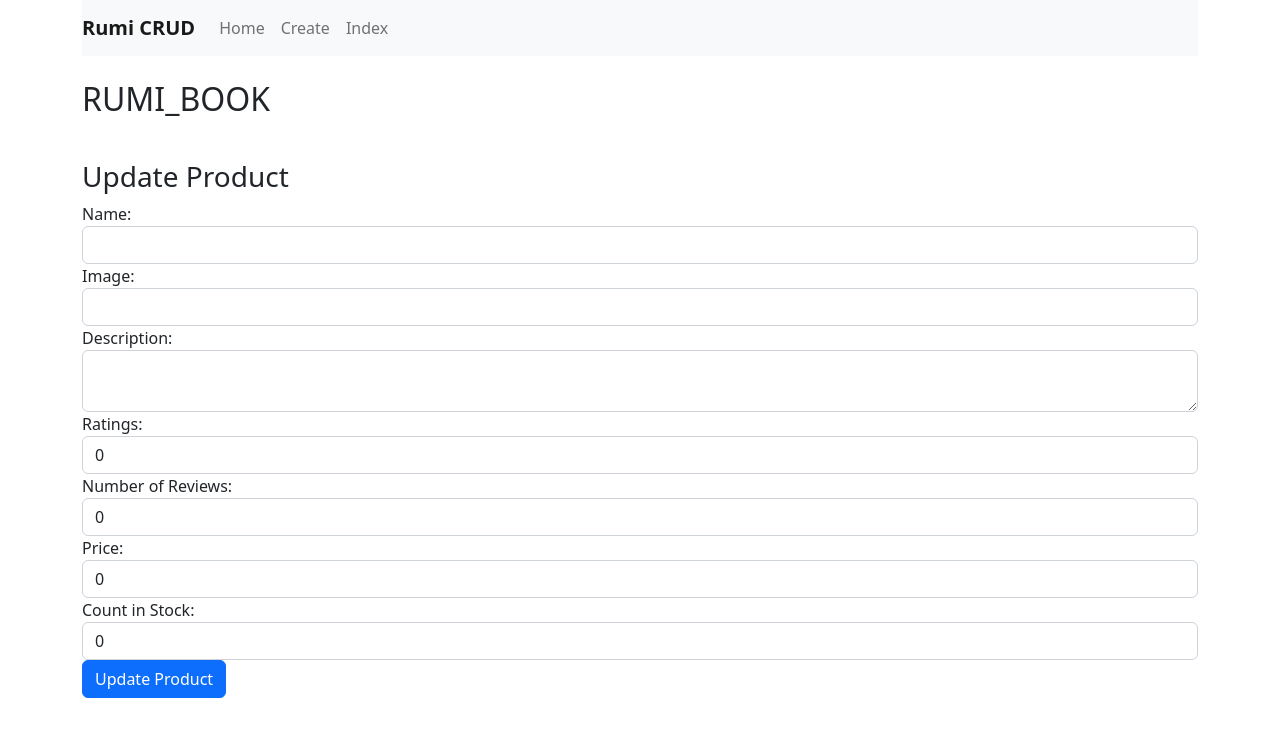
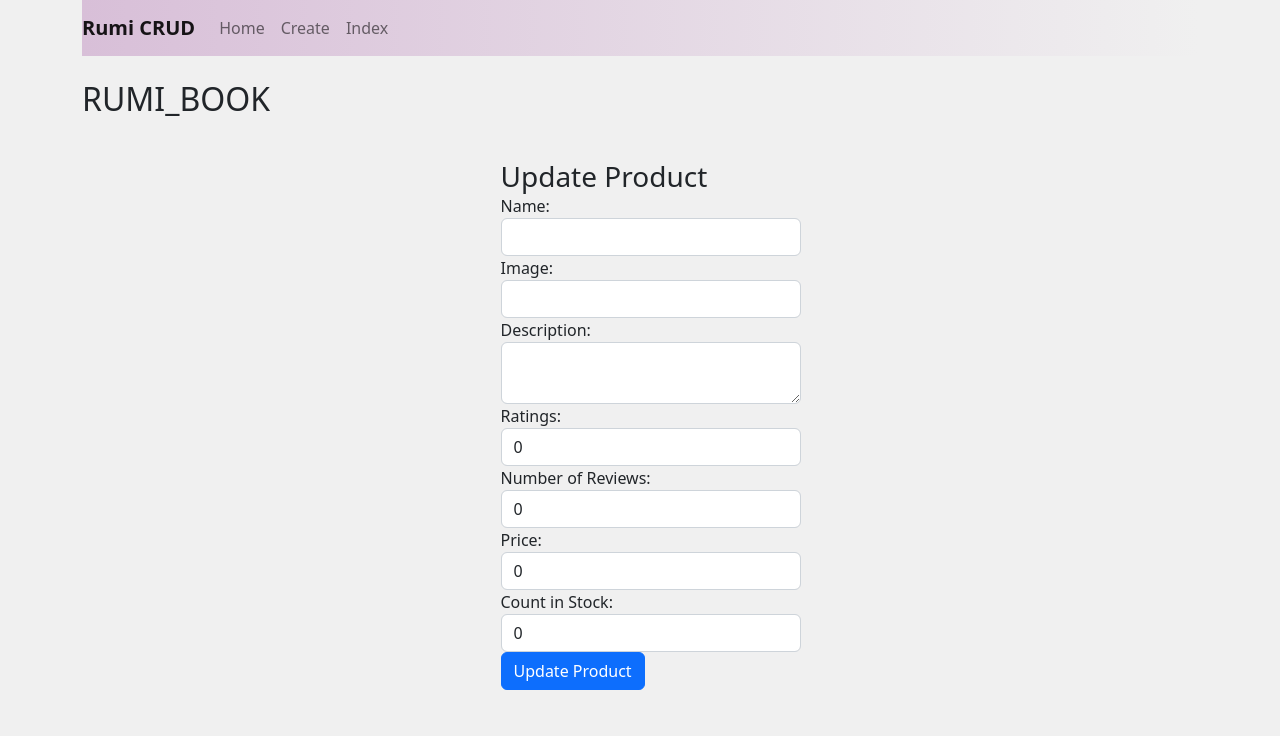
Before and after one commit to dngKwngg/crud-web, a React (Create React App) app: page /edit/1 in a window 1280 px wide. Shown: the top 736 px of the page. Built offline with nearby package versions, Linux system fonts and the light colour scheme; no server answers.

Commit message:
fix_
fix

```diff
--- a/public/index.html
+++ b/public/index.html
@@ -1,14 +1,12 @@
 <!DOCTYPE html>
-<html lang="en">
+<html lang="en" style="background-color: #f0f0f0;">
+
 <head>
   <meta charset="utf-8" />
   <link rel="icon" href="%PUBLIC_URL%/favicon.ico" />
   <meta name="viewport" content="width=device-width, initial-scale=1" />
   <meta name="theme-color" content="#000000" />
-    <meta
-      name="description"
-      content="Web site created using create-react-app"
-    />
+  <meta name="description" content="Web site created using create-react-app" />
   <link rel="apple-touch-icon" href="%PUBLIC_URL%/logo192.png" />
   <!--
       manifest.json provides metadata used when your web app is installed on a
@@ -24,11 +22,13 @@
       work correctly both with client-side routing and a non-root public URL.
       Learn how to configure a non-root public URL by running `npm run build`.
     -->
-    <title>React App</title>
+  <title>CRUD</title>
 </head>
+
 <body>
   <noscript>You need to enable JavaScript to run this app.</noscript>
-    <div id="root"></div>
+  <div id="root" style="background-color: #f0f0f0;"></div>
+
   <!--
       This HTML file is a template.
       If you open it directly in the browser, you will see an empty page.
@@ -40,4 +40,5 @@
       To create a production bundle, use `npm run build` or `yarn build`.
     -->
 </body>
+
 </html>
--- a/src/App.css
+++ b/src/App.css
@@ -32,6 +32,7 @@
   from {
     transform: rotate(0deg);
   }
+
   to {
     transform: rotate(360deg);
   }
--- a/src/App.js
+++ b/src/App.js
@@ -17,7 +17,10 @@ class App extends Component {
 
         {/* <>Thanh menu cua web crud</> */}
         <div className="container">
-          <nav className="navbar navbar-expand-lg navbar-light bg-light">
+          {/* <nav className="navbar navbar-expand-lg navbar-light bg-light"> */}
+          {/* <nav className="navbar navbar-expand-lg navbar-light" style={{ backgroundColor: "#f0f0f0" }}> */}
+          <nav className="navbar navbar-expand-lg navbar-light" style={{ backgroundImage: "linear-gradient(to right, #D8BFD8, #f0f0f0)" }}>
+
             <Link to={'/'} className="navbar-brand" style={{ fontWeight: 'bold' }}>Rumi CRUD</Link>
 
             <div className="collapse navbar-collapse" id="navbarSupportedContent">
--- a/src/components/create.component.js
+++ b/src/components/create.component.js
@@ -103,8 +103,8 @@ class Create extends Component {
     render() {
         return (
             <div style={{ marginTop: 10 }}>
-                <h3 style={{ textAlign: 'center' }}>Add New Product</h3>
-                <form onSubmit={this.onSubmit} style={{ marginLeft: '500px' }}>
+                <h3 style={{ margin: '0 auto', width: '25%' }}>Add New Product</h3>
+                <form onSubmit={this.onSubmit} style={{ margin: '0 auto', width: '25%' }}>
                     <div className="form-group" >
                         <label >Name: </label>
                         <input
--- a/src/components/edit.component.js
+++ b/src/components/edit.component.js
@@ -27,7 +27,7 @@ export default class Edit extends Component {
     }
 
     componentDidMount() {
-        axios.get('http://localhost:5000/products/edit/'+this.props.match.params.id)
+        axios.get('http://localhost:5000/products/edit/' + this.props.match.params.id)
             .then(response => {
                 this.setState({
                     name: response.data.name,
@@ -99,7 +99,7 @@ export default class Edit extends Component {
             countInStock: this.state.countInStock
         };
 
-        axios.post('http://localhost:5000/products/update/'+this.props.match.params.id, obj)
+        axios.post('http://localhost:5000/products/update/' + this.props.match.params.id, obj)
             .then(res => {
                 console.log(res.data);
                 // Update the state of the component with the new data
@@ -131,8 +131,8 @@ export default class Edit extends Component {
 
         return (
             <div style={{ marginTop: 10 }}>
-            <h3>Update Product</h3>
-            <form onSubmit={this.onSubmit}>
+                <h3 style={{ margin: '0 auto', width: '25%' }}>Update Product</h3>
+                <form onSubmit={this.onSubmit} style={{ margin: '0 auto', width: '25%' }}>
                     <div className="form-group">
                         <label>Name: </label>
                         <input
@@ -141,6 +141,7 @@ export default class Edit extends Component {
                             value={this.state.name}
                             onChange={this.onChangeName}
                             required
+                            style={{ width: '300px' }}
                         />
                     </div>
                     <div className="form-group">
@@ -151,6 +152,7 @@ export default class Edit extends Component {
                             value={this.state.image}
                             onChange={this.onChangeImage}
                             required
+                            style={{ width: '300px' }}
                         />
                     </div>
                     <div className="form-group">
@@ -160,6 +162,7 @@ export default class Edit extends Component {
                             value={this.state.description}
                             onChange={this.onChangeDescription}
                             required
+                            style={{ width: '300px' }}
                         />
                     </div>
                     <div className="form-group">
@@ -172,6 +175,7 @@ export default class Edit extends Component {
                             min={0}
                             step={0.1}
                             required
+                            style={{ width: '300px' }}
                         />
                     </div>
                     <div className="form-group">
@@ -183,6 +187,7 @@ export default class Edit extends Component {
                             onChange={this.onChangeNumOfReviews}
                             min={0}
                             required
+                            style={{ width: '300px' }}
                         />
                     </div>
                     <div className="form-group">
@@ -195,6 +200,7 @@ export default class Edit extends Component {
                             min={0}
                             step={0.01}
                             required
+                            style={{ width: '300px' }}
                         />
                     </div>
                     <div className="form-group">
@@ -206,6 +212,7 @@ export default class Edit extends Component {
                             onChange={this.onChangeCountInStock}
                             min={0}
                             required
+                            style={{ width: '300px' }}
                         />
                     </div>
                     <div className="form-group">
```
Lines whose indentation alone changed are shown as unchanged.
